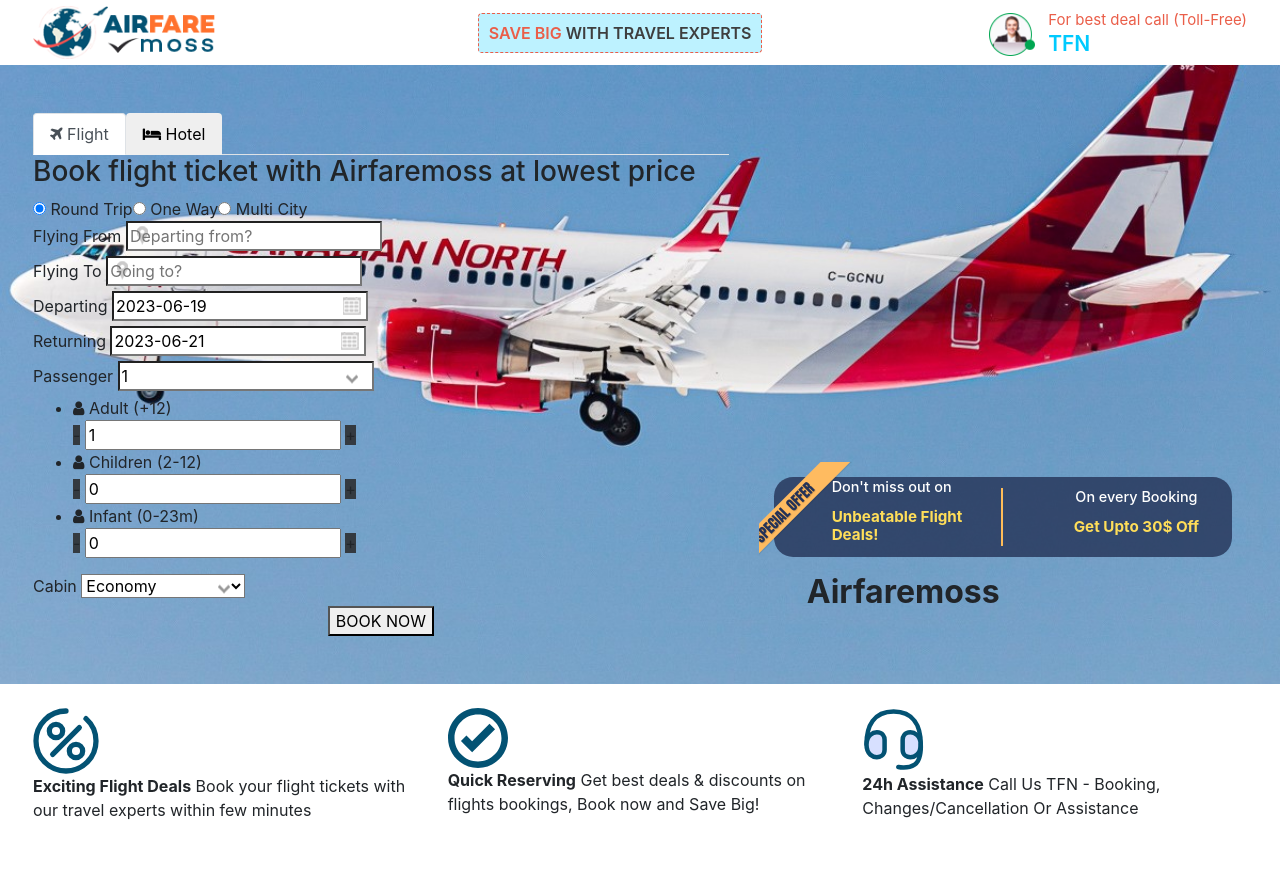
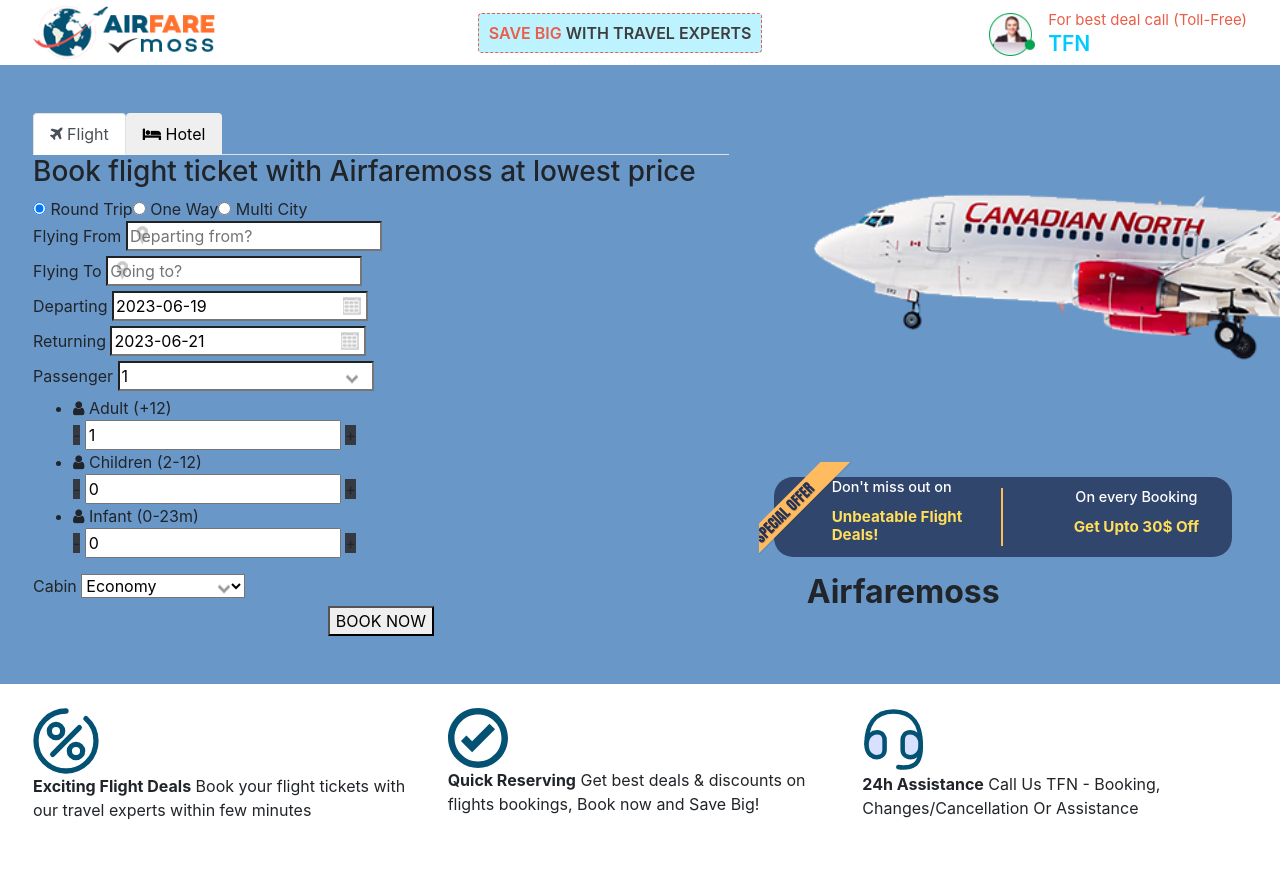
Before and after one commit to xXWarMachineRoXx/airfaremoss.com, a PHP site: the page made by application/views/canadian-north.php in a window 1280 px wide. Shown: the top 883 px of the page. Run offline with PHP 8.4, Linux system fonts and the light colour scheme; the template is opened without the code that fills it, so the values that code supplies are empty; some libraries are stand-ins or nearby versions.

Commit message:
fixed canadian north image

```diff
--- a/application/views/canadian-north.php
+++ b/application/views/canadian-north.php
@@ -3,7 +3,9 @@
 document.getElementsByTagName('meta')["keywords"].content = "";
 document.getElementsByTagName('meta')["description"].content = "Find cheap flight at Tourcrusier. Get the best fairs With US - call us @ <?= TFN ?>";
 </script>
-   <div id="header-wrapper" class="wrap-inpg py-4 py-md-5"  style="background-image: url('frontend/images/canadian-north.jpg'); background-position: bottom;background-no-repeat: no-repeat; background-size: cover;">
+<!-- <div id="header-wrapper" class="wrap-inpg py-4 py-md-5"  style="background-image: url('/airfaremoss.com/frontend/images/canadian-north.png'); background-position: bottom;background-no-repeat: no-repeat; background-size: cover;"> -->
+   <div id="header-wrapper" class="wrap-inpg py-4 py-md-5"  style="background-image: url('frontend/images/canadian-north.png'); background-position: bottom;background-no-repeat: no-repeat; background-size: cover;">
+
  <?php include 'includes/api-banner.php'; ?>
 </div>
 <div class="whysky mb-4 mb-md-5">
```
Also changed, not shown: frontend/images/canadian-north.jpg (deleted), frontend/images/canadian-north.png (added).
